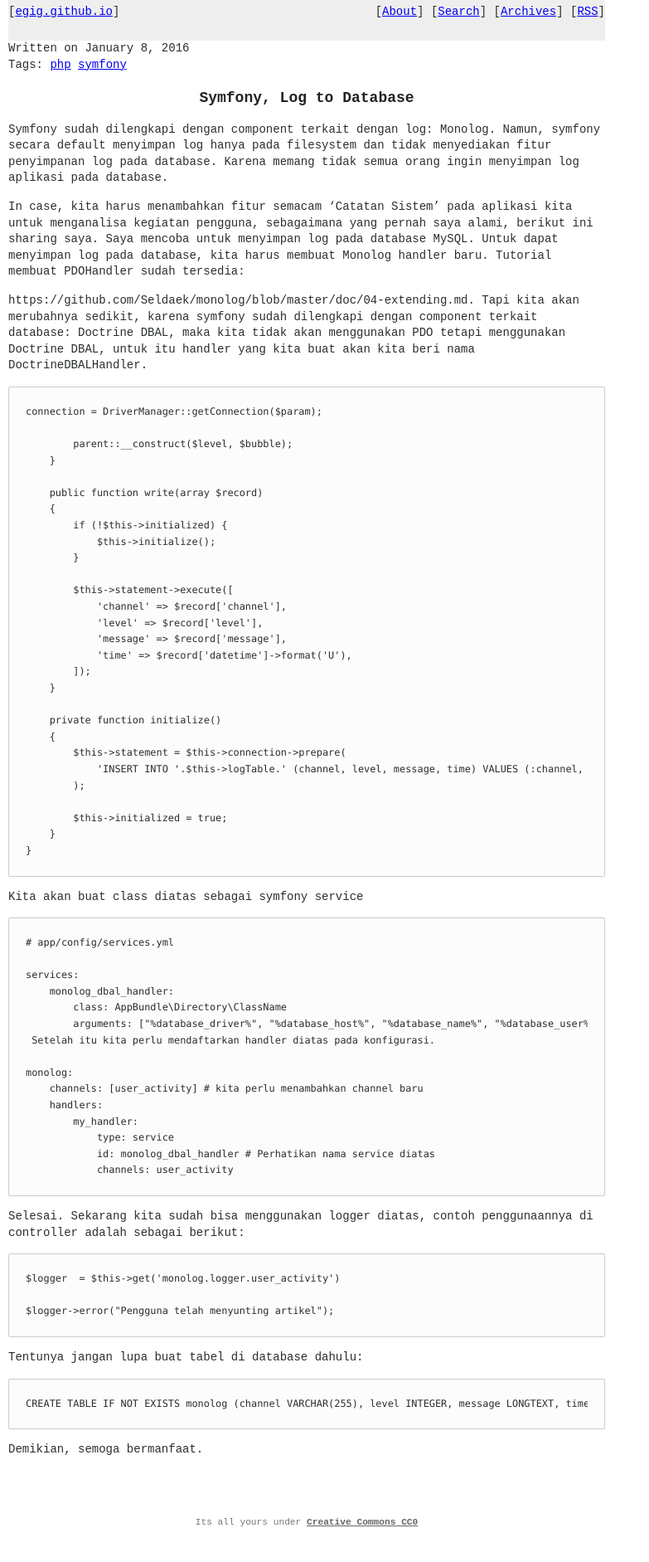
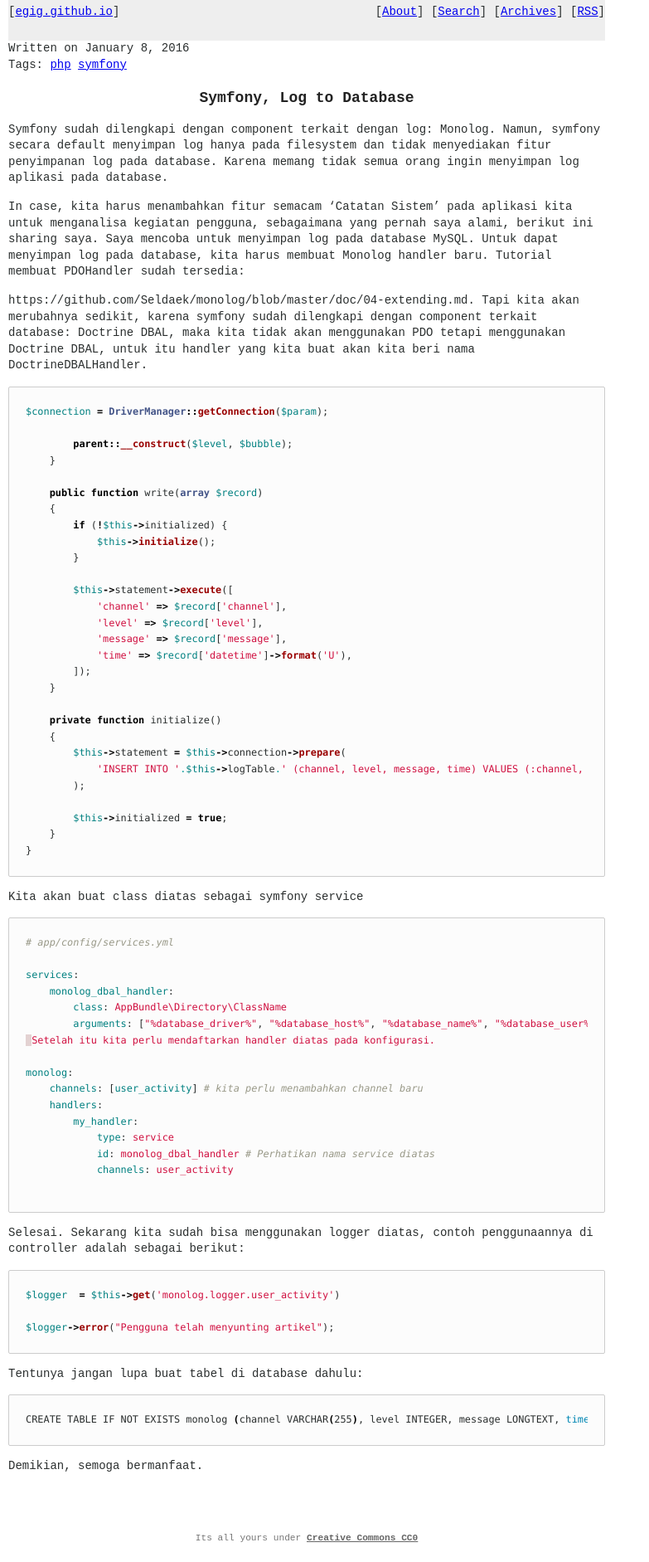
Before and after one commit to egig/egig.github.io, a Jekyll site: the page built from _posts/2016-01-08-symfony-log-to-database.markdown, in a window 1280 px wide. Shown: the whole page at 83% size, without its empty margins (0-783 px from the left). Built offline with Jekyll 4.4.1, drawn with Linux system fonts in a browser that asks for light colours; comment, search, counter and statistics services are not loaded.

Commit message:
fix style

````diff
--- a/_posts/2016-01-08-symfony-log-to-database.markdown
+++ b/_posts/2016-01-08-symfony-log-to-database.markdown
@@ -22,83 +22,74 @@ https://github.com/Seldaek/monolog/blob/master/doc/04-extending.md. Tapi kita ak
 
 
 
+```php
+$connection = DriverManager::getConnection($param);
 
-    connection = DriverManager::getConnection($param);
+        parent::__construct($level, $bubble);
+    }
 
-            parent::__construct($level, $bubble);
+    public function write(array $record)
+    {
+        if (!$this->initialized) {
+            $this->initialize();
         }
 
-        public function write(array $record)
-        {
-            if (!$this->initialized) {
-                $this->initialize();
-            }
-
-            $this->statement->execute([
-                'channel' => $record['channel'],
-                'level' => $record['level'],
-                'message' => $record['message'],
-                'time' => $record['datetime']->format('U'),
-            ]);
-        }
-
-        private function initialize()
-        {
-            $this->statement = $this->connection->prepare(
-                'INSERT INTO '.$this->logTable.' (channel, level, message, time) VALUES (:channel, :level, :message, :time)'
-            );
-
-            $this->initialized = true;
-        }
+        $this->statement->execute([
+            'channel' => $record['channel'],
+            'level' => $record['level'],
+            'message' => $record['message'],
+            'time' => $record['datetime']->format('U'),
+        ]);
     }
 
+    private function initialize()
+    {
+        $this->statement = $this->connection->prepare(
+            'INSERT INTO '.$this->logTable.' (channel, level, message, time) VALUES (:channel, :level, :message, :time)'
+        );
 
-
+        $this->initialized = true;
+    }
+}
+```
 
 Kita akan buat class diatas sebagai symfony service
 
+```yaml
+# app/config/services.yml
 
+services:
+    monolog_dbal_handler:
+        class: AppBundle\Directory\ClassName
+        arguments: ["%database_driver%", "%database_host%", "%database_name%", "%database_user%", "%database_password%"]
+ Setelah itu kita perlu mendaftarkan handler diatas pada konfigurasi.
 
+monolog:
+    channels: [user_activity] # kita perlu menambahkan channel baru
+    handlers:
+        my_handler:
+            type: service
+            id: monolog_dbal_handler # Perhatikan nama service diatas
+            channels: user_activity
 
-    # app/config/services.yml
-
-    services:
-        monolog_dbal_handler:
-            class: AppBundle\Directory\ClassName
-            arguments: ["%database_driver%", "%database_host%", "%database_name%", "%database_user%", "%database_password%"]
-     Setelah itu kita perlu mendaftarkan handler diatas pada konfigurasi.
-
-    monolog:
-        channels: [user_activity] # kita perlu menambahkan channel baru
-        handlers:
-            my_handler:
-                type: service
-                id: monolog_dbal_handler # Perhatikan nama service diatas
-                channels: user_activity
-
-
+```
 
 
 Selesai. Sekarang kita sudah bisa menggunakan logger diatas, contoh penggunaannya di controller adalah sebagai berikut:
 
+```php
+$logger  = $this->get('monolog.logger.user_activity')
 
-
-
-    $logger  = $this->get('monolog.logger.user_activity')
-
-    $logger->error("Pengguna telah menyunting artikel");
-
-
+$logger->error("Pengguna telah menyunting artikel");
+```
 
 
 Tentunya jangan lupa buat tabel di database dahulu:
 
 
 
-
-    CREATE TABLE IF NOT EXISTS monolog (channel VARCHAR(255), level INTEGER, message LONGTEXT, time INTEGER UNSIGNED)
-
-
-
+```shell
+CREATE TABLE IF NOT EXISTS monolog (channel VARCHAR(255), level INTEGER, message LONGTEXT, time INTEGER UNSIGNED)
+```
 
 Demikian, semoga bermanfaat.
````
Also changed, not shown: _posts/2013-10-15-understanding-laravel-4.markdown (+5 -5 lines), _posts/2013-10-21-implement-laravel-facade-to-silex.markdown (+25 -41 lines), _posts/2015-06-18-hello-phabricator.markdown (+10 -13 lines), _posts/2018-08-20-guard-clause-in-async.markdown (+5 -5 lines).
